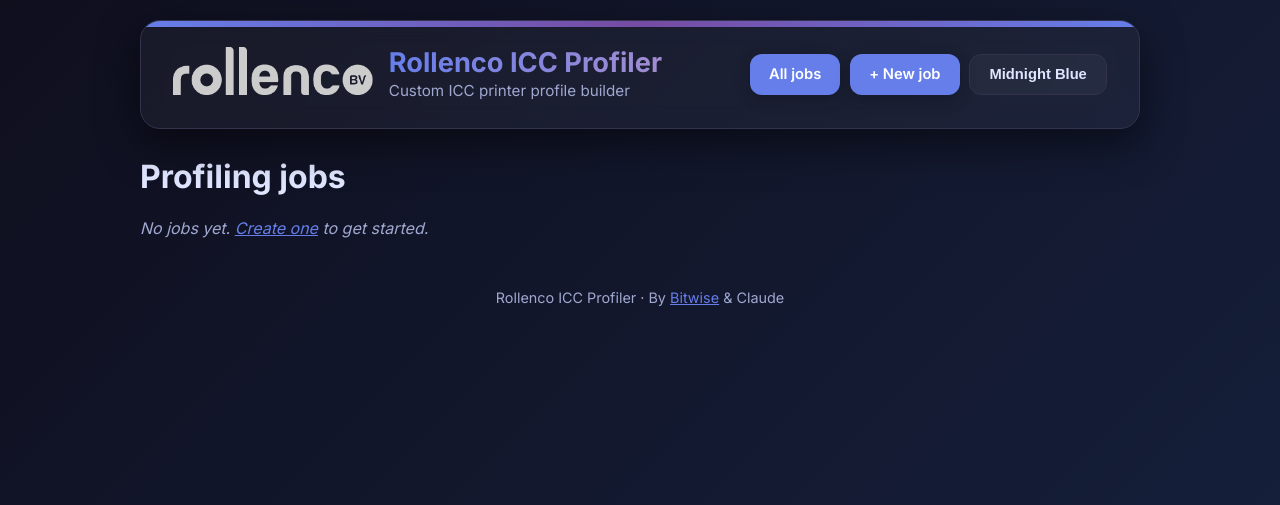
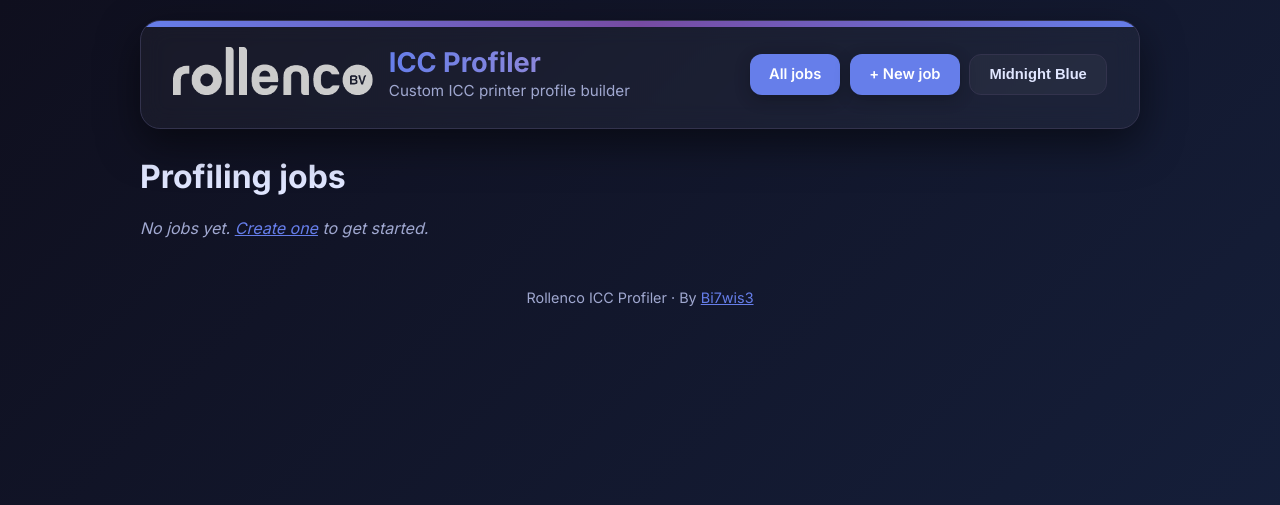
Before and after one commit to Bi7Wis3/ICC_Profiler, a FastAPI app: page / in a window 1280 px wide. Shown: the top 505 px of the page. Run offline with FastAPI, Linux system fonts and the light colour scheme.

Commit message:
Move branding into config files and rebrand UI
Branding (app name, logo, tagline, footer credit) now lives in JSON
config files instead of being hardcoded in templates. app_config.json
points at the active branding file; branding.py loads it and injects
it into Jinja as a global "branding" context var.

- branding.json: new default branding (Bi7Wis3 ICC Profiler)
- branding_rollenco.json: original Rollenco branding, kept as an
  archived/alternate file with its original logo (Logo_rollenco.png)
- Templates updated to reference {{ branding.* }} instead of hardcoded
  strings/paths
- New Logo.png for the Bi7Wis3 branding

```diff
--- /dev/null
+++ b/icc_profiler/webapp/app_config.json
@@ -0,0 +1,3 @@
+{
+  "branding_file": "branding_rollenco.json"
+}
--- /dev/null
+++ b/icc_profiler/webapp/branding_rollenco.json
@@ -0,0 +1,9 @@
+{
+  "app_name": "Rollenco ICC Profiler",
+  "short_name": "Rollenco",
+  "header_title": "ICC Profiler",
+  "tagline": "Custom ICC printer profile builder",
+  "logo": "/static/images/Logo_rollenco.png",
+  "footer_credit_name": "Bi7wis3",
+  "footer_credit_url": "https://www.rollenco.com"
+}
--- a/icc_profiler/webapp/common.py
+++ b/icc_profiler/webapp/common.py
@@ -7,12 +7,14 @@ from fastapi.templating import Jinja2Templates
 
 from icc_profiler import state
 from icc_profiler.config import JobConfig
+from icc_profiler.webapp.branding import load_branding
 
 PROJECT_ROOT = Path(__file__).resolve().parents[2]
 JOBS_ROOT = PROJECT_ROOT / "jobs"
 
 TEMPLATES_DIR = Path(__file__).resolve().parent / "templates"
 templates = Jinja2Templates(directory=str(TEMPLATES_DIR))
+templates.env.globals["branding"] = load_branding()
 
 
 def job_dir(job_name: str) -> Path:
--- a/icc_profiler/webapp/templates/base.html
+++ b/icc_profiler/webapp/templates/base.html
@@ -3,22 +3,22 @@
 <head>
   <meta charset="utf-8">
   <meta name="viewport" content="width=device-width, initial-scale=1">
-  <title>{% block title %}Rollenco ICC Profiler{% endblock %}</title>
+  <title>{% block title %}{{ branding.app_name }}{% endblock %}</title>
   <meta name="color-scheme" content="dark light">
   <link rel="preconnect" href="https://fonts.googleapis.com">
   <link rel="preconnect" href="https://fonts.gstatic.com" crossorigin>
   <link href="https://fonts.googleapis.com/css2?family=Inter:wght@400;500;600;700&display=swap" rel="stylesheet">
-  <link rel="icon" href="/static/images/Logo.png">
+  <link rel="icon" href="{{ branding.logo }}">
   <link rel="stylesheet" href="/static/style.css">
 </head>
 <body>
   <div class="container">
     <header class="topbar">
       <div class="brand-block">
-        <a href="/"><img class="brand-logo" src="/static/images/Logo.png" alt="Rollenco"></a>
+        <a href="/"><img class="brand-logo" src="{{ branding.logo }}" alt="{{ branding.short_name }}"></a>
         <div class="brand-text">
-          <h1>Rollenco ICC Profiler</h1>
-          <p class="subtitle">Custom ICC printer profile builder</p>
+          <h1>{{ branding.header_title }}</h1>
+          <p class="subtitle">{{ branding.tagline }}</p>
         </div>
       </div>
       <nav>
@@ -30,7 +30,7 @@
     <main>
       {% block content %}{% endblock %}
     </main>
-    <footer>Rollenco ICC Profiler &middot; By <a href="https://kixx-customs.net">Bitwise</a> &amp; Claude</footer>
+    <footer>{{ branding.app_name }} &middot; By <a href="{{ branding.footer_credit_url }}">{{ branding.footer_credit_name }}</a> </footer>
   </div>
   <script src="/static/js/theme.js"></script>
   {% block scripts %}{% endblock %}
--- a/icc_profiler/webapp/templates/job_detail.html
+++ b/icc_profiler/webapp/templates/job_detail.html
@@ -1,5 +1,5 @@
 {% extends "base.html" %}
-{% block title %}{{ job_name }} - Rollenco ICC Profiler{% endblock %}
+{% block title %}{{ job_name }} - {{ branding.app_name }}{% endblock %}
 {% block content %}
 <p><a href="/">&larr; All jobs</a></p>
 <h1>{{ job_name }}</h1>
--- a/icc_profiler/webapp/templates/job_edit.html
+++ b/icc_profiler/webapp/templates/job_edit.html
@@ -1,5 +1,5 @@
 {% extends "base.html" %}
-{% block title %}Edit {{ job_name }} - Rollenco ICC Profiler{% endblock %}
+{% block title %}Edit {{ job_name }} - {{ branding.app_name }}{% endblock %}
 {% block content %}
 <p><a href="/jobs/{{ job_name }}">&larr; {{ job_name }}</a></p>
 <h1>Edit settings: {{ job_name }}</h1>
--- a/icc_profiler/webapp/templates/job_new.html
+++ b/icc_profiler/webapp/templates/job_new.html
@@ -1,5 +1,5 @@
 {% extends "base.html" %}
-{% block title %}New job - Rollenco ICC Profiler{% endblock %}
+{% block title %}New job - {{ branding.app_name }}{% endblock %}
 {% block content %}
 <h1>New profiling job</h1>
 
--- a/icc_profiler/webapp/templates/jobs_list.html
+++ b/icc_profiler/webapp/templates/jobs_list.html
@@ -1,5 +1,5 @@
 {% extends "base.html" %}
-{% block title %}Jobs - Rollenco ICC Profiler{% endblock %}
+{% block title %}Jobs - {{ branding.app_name }}{% endblock %}
 {% block content %}
 <h1>Profiling jobs</h1>
 
```
Also changed, not shown: icc_profiler/webapp/branding.json (added, +9 -0 lines), icc_profiler/webapp/branding.py (added, +30 -0 lines), icc_profiler/webapp/static/images/Logo.png, icc_profiler/webapp/static/images/Logo_rollenco.png (added).
